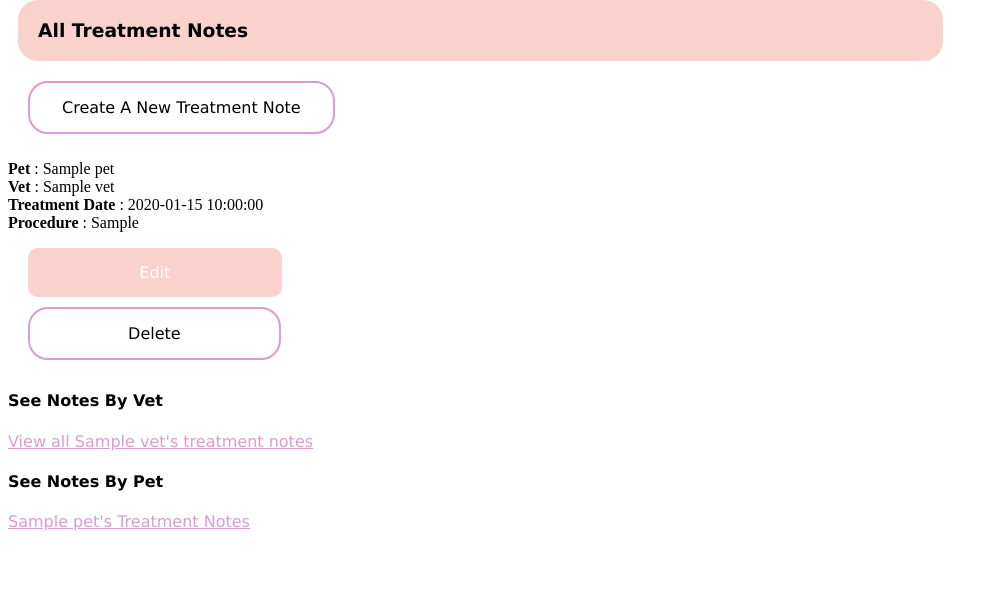
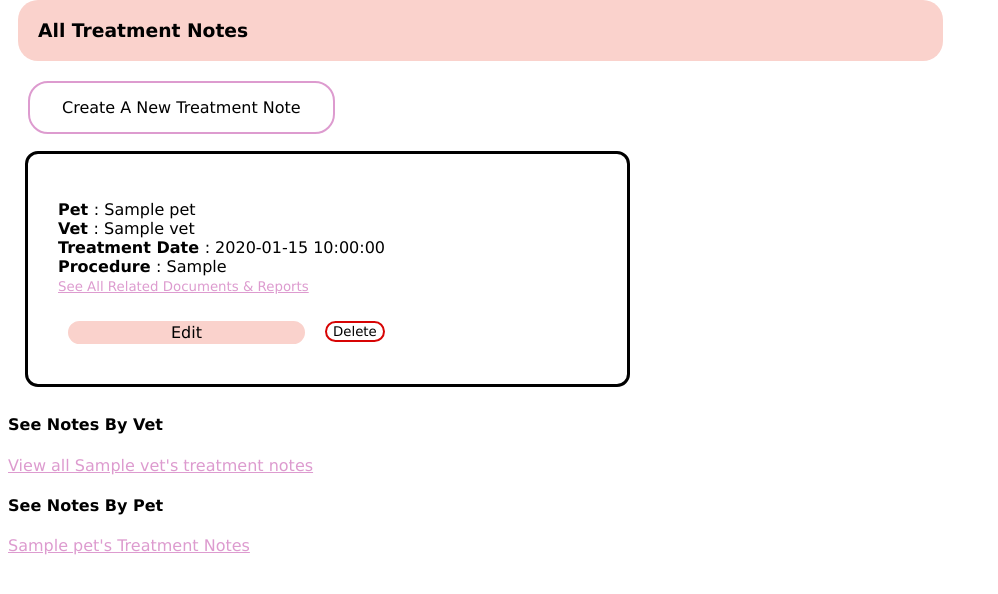
Before and after one commit to fionaberkery/Pet_Village, a Flask app: page /treatments in a window 1280 px wide. Shown: the part 120-714 px from the top of the page, without its empty margins (0-998 px from the left). Run offline with Flask 2, Linux system fonts and the light colour scheme; a database or web service that is not in the repository returns one stand-in record (values such as "Sample title"); some libraries are stand-ins or nearby versions.

Commit message:
more CSS added

```diff
--- a/static/style.css
+++ b/static/style.css
@@ -231,6 +231,10 @@ input[type=text], select {
     justify-content: flex-end;
 }
 
+#extra-list {
+    list-style: none;
+}
+
 h4 {
     font-family: 'Lucida Sans', 'Lucida Sans Regular', 'Lucida Grande', 'Lucida Sans Unicode', Geneva, Verdana, sans-serif;
     width:40%;
@@ -241,3 +245,88 @@ h4 {
 #p1 {
     width:20%;
 }
+
+
+#parallax {
+    background-image: url(pup.jpg);
+    min-height: 500px;
+    background-attachment: fixed;
+    background-position: center;
+    background-repeat: no-repeat;
+    background-size: cover;
+}
+
+#grid-container4 {
+    display: grid;
+    grid-template-areas:
+    'section section section';
+}
+
+#home-page {
+    font-family: 'Lucida Sans', 'Lucida Sans Regular', 'Lucida Grande', 'Lucida Sans Unicode', Geneva, Verdana, sans-serif;
+}
+
+#treatment-buttons {
+    display: grid;
+    grid-template-areas:
+    'a form';
+}
+
+#treat-edit-buttons {
+
+    background-color: #DD9BCF;
+    border: none;
+    color: black;
+    margin: 10px;
+    text-align: center;
+    text-decoration: none;
+    display: inline-block;
+    border-radius: 20px;
+    transition-duration: 0.4s;
+    cursor:pointer;
+    font-family: 'Lucida Sans', 'Lucida Sans Regular', 'Lucida Grande', 'Lucida Sans Unicode', Geneva, Verdana, sans-serif;
+
+}
+
+#treat-edit-buttons {
+    background-color: #fad2cc;
+    color:black;
+    border:2px solid #fad2cc ;
+}
+
+#treat-edit-buttons:hover {
+    background-color: #DD9BCF;
+    border: #DD9BCF;
+    color:white;
+}
+
+#treat-del-buttons {
+    background-color: #DD9BCF;
+    border: none;
+    margin: 10px;
+    color: black;
+    text-align: center;
+    text-decoration: none;
+    display: inline-block;
+    border-radius: 20px;
+    transition-duration: 0.4s;
+    cursor:pointer;
+    font-family: 'Lucida Sans', 'Lucida Sans Regular', 'Lucida Grande', 'Lucida Sans Unicode',Geneva, Verdana, sans-serif;
+
+}
+
+#treat-del-buttons {
+    background-color: white;
+    color:black;
+    border:2px solid #d70404 ;
+
+}
+
+#treat-del-buttons:hover {
+    background-color: #d70404;
+    color:white;
+}
+
+#report-link {
+    font-size: smaller;
+}
--- a/templates/base.html
+++ b/templates/base.html
@@ -4,24 +4,7 @@
     <meta charset="UTF-8">
     <meta name="viewport" content="width=device-width, initial-scale=1.0">
     <meta http-equiv="X-UA-Compatible" content="ie=edge">
-    <style>
-        .parallax {
-          /* The image used */
-        background-image: url("/Users/fionaberkery/CodeClan_work/week_5/PROJECT/pet_village/img/pup.jpg");
-
-          /* Set a specific height */
-        min-height: 500px;
-
-          /* Create the parallax scrolling effect */
-        background-attachment: fixed;
-        background-position: center;
-        background-repeat: no-repeat;
-        background-size: cover;
-        }
-    </style>
     <link rel="stylesheet" href="{{ url_for('static', filename='style.css') }}">
-    <link rel="stylesheet" href="{{ url_for('static', filename='pet.css') }}">
-
     <title> Pet Village </title>
 </head>
 <body>
--- a/templates/pets/index.html
+++ b/templates/pets/index.html
@@ -22,7 +22,7 @@
     {% for pet in pets %}
 
         <section id="pet">
-            <p> <b> {{ pet.pet_name }} ID:{{pet.id}} </b> <br>
+            <p> <b> {{ pet.pet_name }} </b> <br>
                 {{ pet.pet_type}} </p>
             <a href="/pets/{{ pet.id }}"> View {{ pet.pet_name}}'s profile </a>
 
--- a/templates/pets/treatments.html
+++ b/templates/pets/treatments.html
@@ -10,8 +10,9 @@
         <section>
             <p> <b> Treatment Date </b> : {{ treatment.treatment_date }} <br>
                 <b> Procedure </b> : {{ treatment.procedure_type}} <br>
+                <b> Vet </b> : {{ treatment.vet.vet_name }} <br>
+                <a href="/treatments/reports"> See All Related Documents & Reports </a>
 
-                <b> Vet </b> : {{ treatment.vet.vet_name }}
 
             </p>
 
--- a/templates/treatments/edit.html
+++ b/templates/treatments/edit.html
@@ -37,6 +37,8 @@
 
 
 
+
+
         <input id="add-button" type="submit">
 
 
--- a/templates/treatments/index.html
+++ b/templates/treatments/index.html
@@ -1,7 +1,7 @@
 {% extends "base.html" %}
 {% block content %}
 
-<section>
+<section id="treatments-page">
 
 
     <h3> All Treatment Notes </h3>
@@ -15,26 +15,28 @@
     </div>
 
 
-<div>
+<div id="grid-container2">
 
     {% for treatment in treatments %}
 
-    <section>
+    <section id="pet">
         <p>
             <b> Pet </b> : {{ treatment.pet.pet_name}} <br>
             <b> Vet </b> : {{ treatment.vet.vet_name }} <br>
             <b> Treatment Date </b> : {{ treatment.treatment_date }} <br>
             <b> Procedure </b> : {{ treatment.procedure_type}} <br>
+            <a id="report-link" href="/treatments/reports"> See All Related Documents & Reports </a>
+
 
         </p>
 
-        <section>
-            <a href="/treatments/{{ treatment.id }}/edit" id="edit-links"> Edit </a>
+        <div id="treatment-buttons">
+            <a href="/treatments/{{ treatment.id }}/edit" id="treat-edit-buttons"> Edit </a>
 
             <form action="/treatments/{{ treatment.id }}/delete" method="POST">
-                <input type="submit" value="Delete" id="del-buttons">
+                <input type="submit" value="Delete" id="treat-del-buttons">
             </form>
-            </section>
+        </div>
 
 
     </section>
--- a/templates/treatments/new.html
+++ b/templates/treatments/new.html
@@ -37,6 +37,8 @@
 
 
 
+
+
         <input id="add-button" type="submit">
 
 
--- a/templates/vets/treatments.html
+++ b/templates/vets/treatments.html
@@ -7,7 +7,9 @@
             <p> <b> Treatment Date </b> : {{ treatment.treatment_date }} <br>
                 <b> Procedure </b> : {{ treatment.procedure_type}} <br>
                 <b> Pet </b> : {{ treatment.pet.pet_name}} <br>
-                <b> Vet </b> : {{ treatment.vet.vet_name }}
+                <b> Vet </b> : {{ treatment.vet.vet_name }} <br>
+                <a href="/treatments/reports"> See All Related Documents & Reports </a>
+
 
             </p>
 
```
Also changed, not shown: templates/index.html (+12 -4 lines), static/pup.jpg (renamed from img/pup.jpg), static/snuffles_small.jpg (renamed from img/snuffles_small.jpg).
